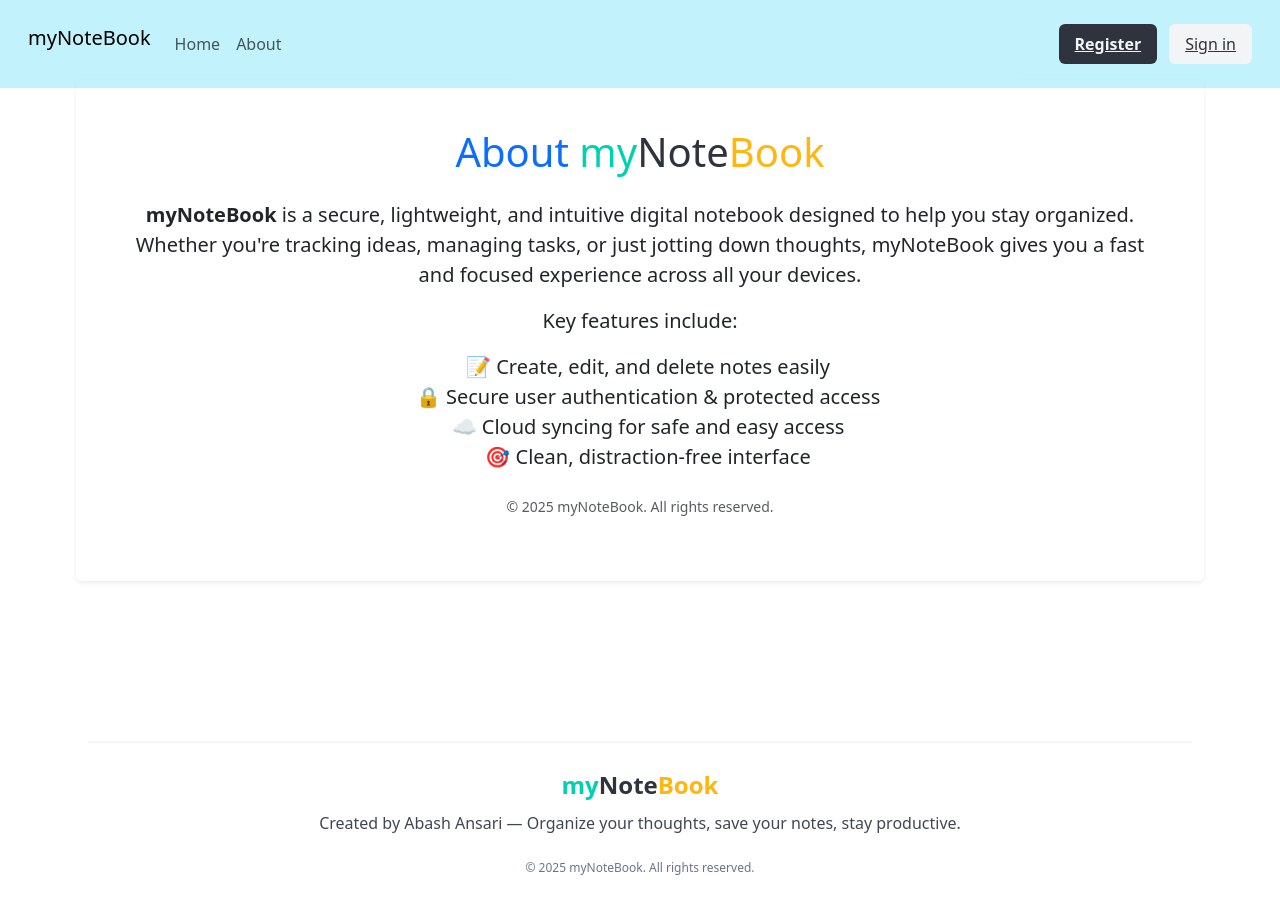
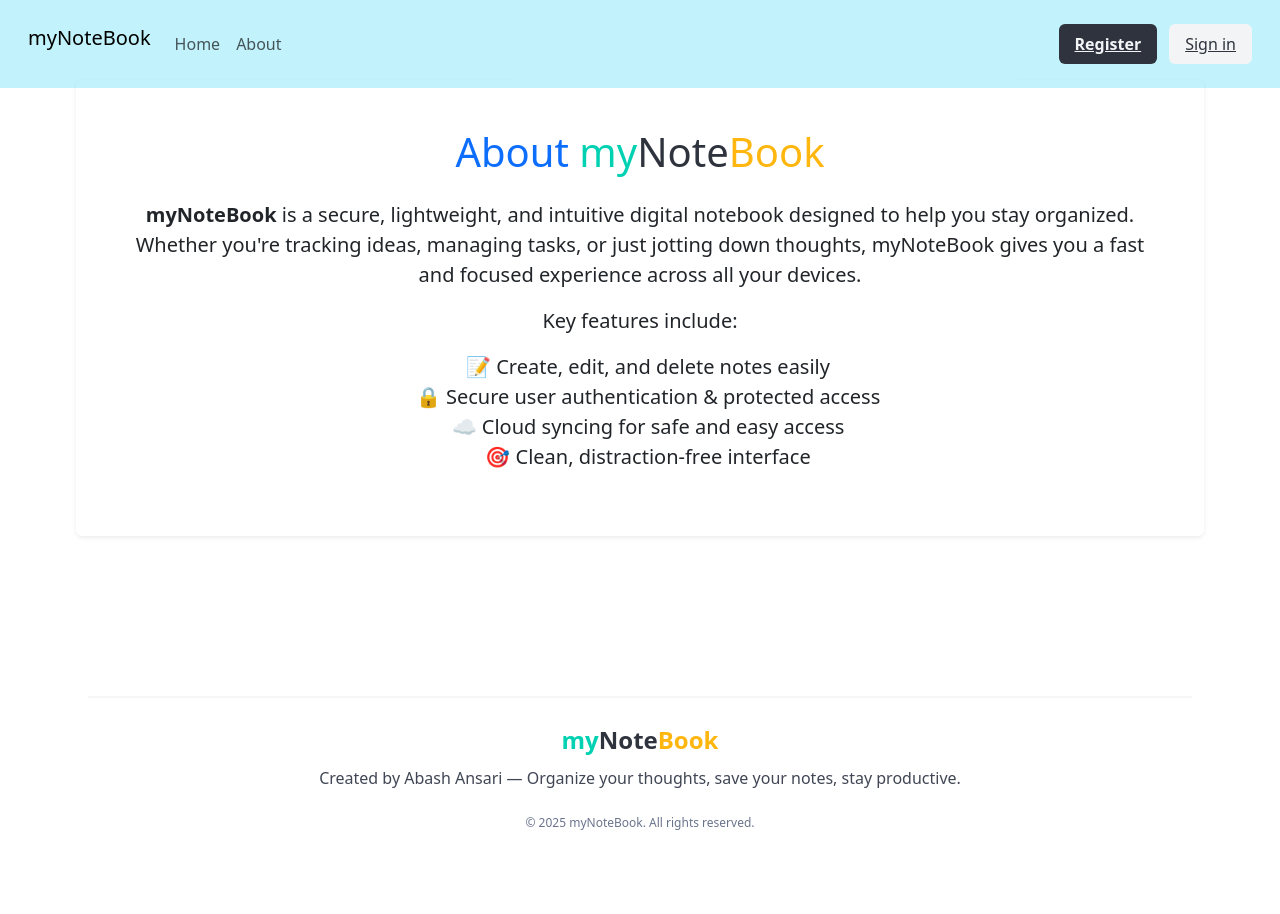
Before and after one commit to Abashansari/iNotebook, a React (Vite) app: page /about in a window 1280 px wide. Shown: the top 914 px of the page. Built offline with nearby package versions, Linux system fonts and the light colour scheme.

Commit message:
removed footer

```diff
--- a/src/component/About.jsx
+++ b/src/component/About.jsx
@@ -26,9 +26,6 @@ export default function About() {
         <li>🎯 Clean, distraction-free interface</li>
       </ul>
 
-      <p className="mt-4 text-muted small">
-        &copy; {new Date().getFullYear()} myNoteBook. All rights reserved.
-      </p>
     </div>
   </div>
 </div>
```
